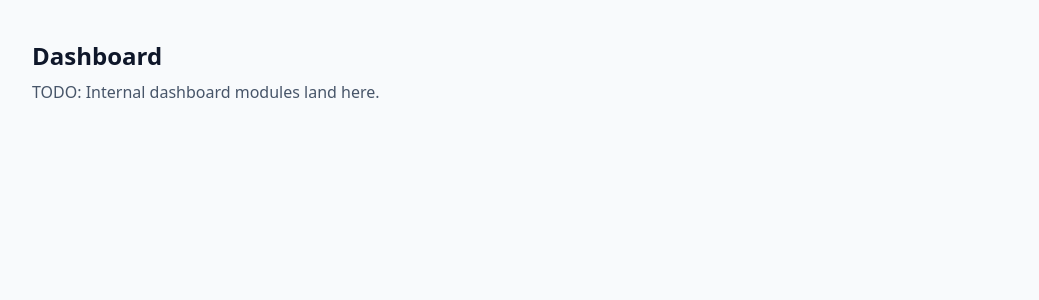
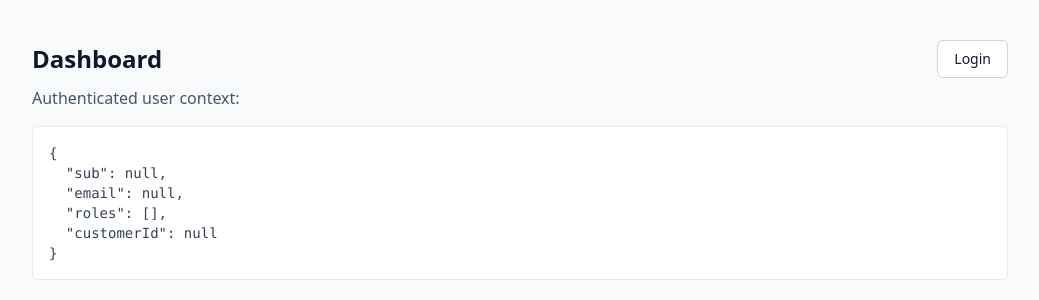
Before and after one commit to GreenT2012/tiba-portal, a Next.js app in the folder apps/web/: page /dashboard in a window 1280 px wide. Shown: the top 300 px of the page, without its empty margins (120-1159 px from the left). Built offline with nearby package versions, Linux system fonts and the light colour scheme; no server answers.

Commit message:
Convert ticket APIs to camelCase

```diff
--- /dev/null
+++ b/apps/web/app/api/auth/[...nextauth]/route.ts
@@ -0,0 +1,3 @@
+import { handlers } from '@/auth';
+
+export const { GET, POST } = handlers;
--- /dev/null
+++ b/apps/web/app/api/backend/[...path]/route.ts
@@ -0,0 +1,57 @@
+import { getToken } from 'next-auth/jwt';
+import { NextRequest, NextResponse } from 'next/server';
+
+async function proxy(request: NextRequest, path: string[]) {
+  const backendBaseUrl = process.env.BACKEND_BASE_URL;
+  if (!backendBaseUrl) {
+    return NextResponse.json({ error: 'BACKEND_BASE_URL is not configured' }, { status: 500 });
+  }
+
+  const token = await getToken({ req: request, secret: process.env.NEXTAUTH_SECRET });
+  if (!token?.accessToken || typeof token.accessToken !== 'string') {
+    return NextResponse.json({ error: 'Unauthorized' }, { status: 401 });
+  }
+
+  const targetUrl = new URL(`${backendBaseUrl.replace(/\/$/, '')}/${path.join('/')}`);
+  request.nextUrl.searchParams.forEach((value, key) => {
+    targetUrl.searchParams.append(key, value);
+  });
+
+  const headers = new Headers();
+  headers.set('Authorization', `Bearer ${token.accessToken}`);
+
+  const contentType = request.headers.get('content-type');
+  if (contentType) {
+    headers.set('content-type', contentType);
+  }
+
+  const body = request.method === 'GET' ? undefined : await request.text();
+
+  const upstream = await fetch(targetUrl, {
+    method: request.method,
+    headers,
+    body
+  });
+
+  const responseType = upstream.headers.get('content-type') ?? '';
+
+  if (responseType.includes('application/json')) {
+    const json = await upstream.json();
+    return NextResponse.json(json, { status: upstream.status });
+  }
+
+  const text = await upstream.text();
+  return new NextResponse(text, { status: upstream.status });
+}
+
+export async function GET(request: NextRequest, { params }: { params: { path: string[] } }) {
+  return proxy(request, params.path);
+}
+
+export async function POST(request: NextRequest, { params }: { params: { path: string[] } }) {
+  return proxy(request, params.path);
+}
+
+export async function PATCH(request: NextRequest, { params }: { params: { path: string[] } }) {
+  return proxy(request, params.path);
+}
--- a/apps/web/app/dashboard/page.tsx
+++ b/apps/web/app/dashboard/page.tsx
@@ -1,8 +1,30 @@
-export default function DashboardPage() {
+import { AuthButtons } from '@/components/auth-buttons';
+import { auth } from '@/auth';
+
+export default async function DashboardPage() {
+  const session = await auth();
+
   return (
     <main>
-      <h1 className="text-2xl font-semibold">Dashboard</h1>
-      <p className="mt-2 text-slate-600">TODO: Internal dashboard modules land here.</p>
+      <div className="flex items-center justify-between">
+        <h1 className="text-2xl font-semibold">Dashboard</h1>
+        <AuthButtons />
+      </div>
+
+      <p className="mt-2 text-slate-600">Authenticated user context:</p>
+
+      <pre className="mt-4 overflow-auto rounded-md border border-slate-200 bg-white p-4 text-sm text-slate-700">
+        {JSON.stringify(
+          {
+            sub: session?.user?.sub ?? null,
+            email: session?.user?.email ?? null,
+            roles: session?.roles ?? [],
+            customerId: session?.customerId ?? null
+          },
+          null,
+          2
+        )}
+      </pre>
     </main>
   );
 }
--- a/apps/web/app/layout.tsx
+++ b/apps/web/app/layout.tsx
@@ -1,4 +1,5 @@
 import type { Metadata } from 'next';
+import { Providers } from '@/components/providers';
 import './globals.css';
 
 export const metadata: Metadata = {
@@ -9,7 +10,9 @@ export const metadata: Metadata = {
 export default function RootLayout({ children }: { children: React.ReactNode }) {
   return (
     <html lang="en">
-      <body>{children}</body>
+      <body>
+        <Providers>{children}</Providers>
+      </body>
     </html>
   );
 }
--- a/apps/web/app/page.tsx
+++ b/apps/web/app/page.tsx
@@ -1,4 +1,5 @@
 import Link from 'next/link';
+import { AuthButtons } from '@/components/auth-buttons';
 
 export default function HomePage() {
   return (
@@ -13,6 +14,7 @@ export default function HomePage() {
         <Link className="rounded-md border border-slate-300 bg-white px-4 py-2" href="/tickets">
           Go to Tickets
         </Link>
+        <AuthButtons />
       </nav>
     </main>
   );
--- /dev/null
+++ b/apps/web/auth.ts
@@ -0,0 +1,80 @@
+import NextAuth from 'next-auth';
+import Keycloak from 'next-auth/providers/keycloak';
+
+type AccessTokenClaims = {
+  sub?: string;
+  email?: string;
+  customer_id?: string;
+  realm_access?: {
+    roles?: string[];
+  };
+  resource_access?: Record<string, { roles?: string[] }>;
+};
+
+function parseJwtClaims(token: string): AccessTokenClaims | null {
+  const parts = token.split('.');
+  if (parts.length < 2) {
+    return null;
+  }
+
+  try {
+    const payload = Buffer.from(parts[1], 'base64url').toString('utf8');
+    return JSON.parse(payload) as AccessTokenClaims;
+  } catch {
+    return null;
+  }
+}
+
+function extractRoles(claims: AccessTokenClaims | null): string[] {
+  if (!claims) {
+    return [];
+  }
+
+  const realmRoles = claims.realm_access?.roles ?? [];
+  if (realmRoles.length > 0) {
+    return [...new Set(realmRoles)];
+  }
+
+  const resourceRoles = Object.values(claims.resource_access ?? {}).flatMap((entry) => entry.roles ?? []);
+  return [...new Set(resourceRoles)];
+}
+
+export const { handlers, auth, signIn, signOut } = NextAuth({
+  providers: [
+    Keycloak({
+      issuer: process.env.KEYCLOAK_ISSUER,
+      clientId: process.env.KEYCLOAK_CLIENT_ID,
+      clientSecret: process.env.KEYCLOAK_CLIENT_SECRET
+    })
+  ],
+  session: {
+    strategy: 'jwt'
+  },
+  callbacks: {
+    async jwt({ token, account }) {
+      if (account?.access_token) {
+        token.accessToken = account.access_token;
+
+        const claims = parseJwtClaims(account.access_token);
+        token.roles = extractRoles(claims);
+        token.customerId = claims?.customer_id ?? null;
+        token.sub = claims?.sub ?? token.sub;
+        token.email = claims?.email ?? token.email;
+      }
+
+      return token;
+    },
+    async session({ session, token }) {
+      session.user = {
+        ...session.user,
+        sub: typeof token.sub === 'string' ? token.sub : ''
+      };
+
+      session.roles = Array.isArray(token.roles) ? (token.roles as string[]) : [];
+      session.customerId = typeof token.customerId === 'string' ? token.customerId : null;
+      session.user.email = typeof token.email === 'string' ? token.email : null;
+
+      return session;
+    }
+  }
+});
--- /dev/null
+++ b/apps/web/components/auth-buttons.tsx
@@ -0,0 +1,33 @@
+'use client';
+
+import { signIn, signOut, useSession } from 'next-auth/react';
+
+export function AuthButtons() {
+  const { data: session, status } = useSession();
+
+  if (status === 'loading') {
+    return null;
+  }
+
+  if (!session) {
+    return (
+      <button
+        className="rounded-md border border-slate-300 bg-white px-4 py-2 text-sm"
+        onClick={() => signIn('keycloak')}
+        type="button"
+      >
+        Login
+      </button>
+    );
+  }
+
+  return (
+    <button
+      className="rounded-md border border-slate-300 bg-white px-4 py-2 text-sm"
+      onClick={() => signOut({ callbackUrl: '/' })}
+      type="button"
+    >
+      Logout
+    </button>
+  );
+}
--- /dev/null
+++ b/apps/web/components/providers.tsx
@@ -0,0 +1,7 @@
+'use client';
+
+import { SessionProvider } from 'next-auth/react';
+
+export function Providers({ children }: { children: React.ReactNode }) {
+  return <SessionProvider>{children}</SessionProvider>;
+}
--- a/apps/web/package.json
+++ b/apps/web/package.json
@@ -14,6 +14,7 @@
     "clsx": "^2.1.1",
     "lucide-react": "^0.475.0",
     "next": "^15.2.0",
+    "next-auth": "5.0.0-beta.30",
     "react": "^19.0.0",
     "react-dom": "^19.0.0",
     "tailwind-merge": "^3.0.2"
```
Also changed, not shown: apps/web/middleware.ts (added, +16 -0 lines), apps/web/types/next-auth.d.ts (added, +23 -0 lines), 5 other files (tests, documents, lock files or other folders).
